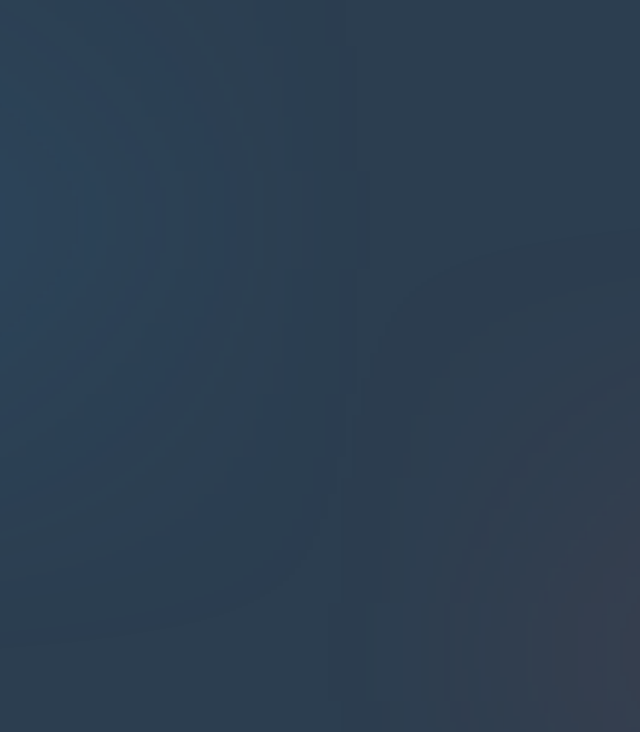
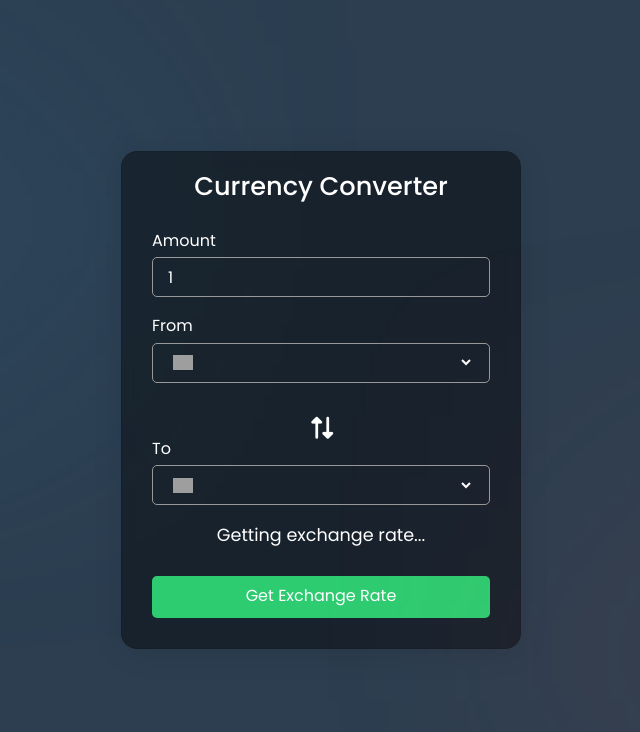
Before and after one commit to thierrydhuot/Currency-Converter, a plain HTML site: page index.html in a window 1280 px wide. Shown: the whole page, without its empty margins (319-959 px from the left). Drawn offline with Linux system fonts and the light colour scheme; grey boxes are pictures that could not be loaded.

Commit message:
Putting converter together

```diff
--- a/index.html
+++ b/index.html
@@ -1,13 +1,52 @@
 <!DOCTYPE html>
 <html lang="en">
-<head>
-    <meta charset="UTF-8">
-    <meta name="viewport" content="width=device-width, initial-scale=1.0">
-    <title>CurrentConverter</title>
-    <link rel="stylesheet" href="normalize.css">
-    <link rel="stylesheet" href="styles.css">
-</head>
-<body>
-
-</body>
+  <head>
+    <meta charset="UTF-8" />
+    <meta name="viewport" content="width=device-width, initial-scale=1.0" />
+    <meta name="description" content="Convert any currency you want!" />
+    <meta property="og:title" content="Curreny Converter..." />
+    <meta property="og:description" content="Convert now!" />
+    <meta property="og:type" content="website" />
+    <meta property="og:title" content="http://" />
+    <meta property="og:url" content="http://currencyconverter.com" />
+    <title>Current Converter</title>
+    <link rel="stylesheet" href="normalize.css" />
+    <link rel="stylesheet" href="styles.css" />
+    <script src="script.js"></script>
+    <script
+      src="https://kit.fontawesome.com/22e0d9aa18.js"
+      crossorigin="anonymous"
+    ></script>
+  </head>
+  <body>
+    <div class="container">
+      <h2>Currency Converter</h2>
+      <form>
+        <div class="amount">
+          <p>Amount</p>
+          <input type="text" value="1" />
+        </div>
+        <div class="convert-box">
+          <div class="from">
+            <p>From</p>
+            <div class="select-input">
+              <img src="https://flagcdn.com/48x36/ca.png" />
+              <select></select>
+            </div>
+          </div>
+          <div class="reverse"><i class="fas fa-exchange-alt"></i></div>
+          <div class="to">
+            <p>To</p>
+            <div class="select-input">
+              <img src="https://flagcdn.com/48x36/us.png" />
+              <select></select>
+            </div>
+          </div>
+          <div class="result">Getting exchange rate...</div>
+          <button>Get Exchange Rate</button>
+        </div>
+      </form>
+    </div>
+    <script src="script.js"></script>
+  </body>
 </html>
```
